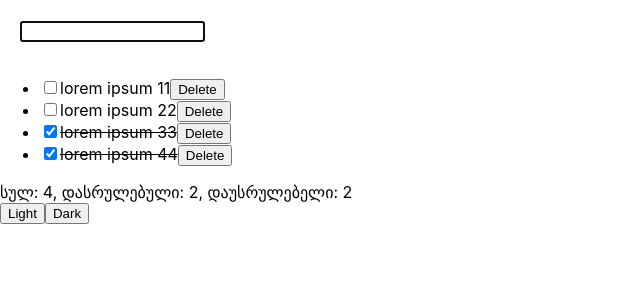
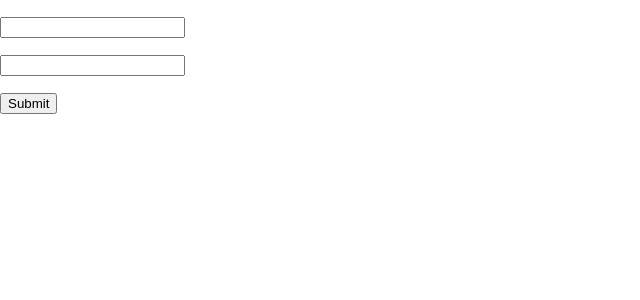
Before and after one commit to bekasturua/React-GeoLab, a React (Create React App) app: page / in a window 1280 px wide. Shown: the top 300 px of the page, without its empty margins (0-640 px from the left). Built offline with nearby package versions, Linux system fonts and the light colour scheme.

Commit message:
finished 4 lecture

```diff
--- a/src/App.js
+++ b/src/App.js
@@ -1,16 +1,18 @@
 import { useState } from "react";
 import "./App.css";
 import ThemeContext from "./TodoApp/Compomemts/Context/ThremeContext";
+import UserContext from "./TodoApp/Compomemts/Context/userContext";
 import TodoApp from "./TodoApp/TodoApp";
-
-
 
 function App() {
   const [theme, setTheme] = useState("dark");
+  const [user, setUser] = useState(null);
 
   return (
     <ThemeContext.Provider value={{ theme, setTheme }}>
-      <TodoApp />
+      <UserContext.Provider value={{ user, setUser }}>
+        <TodoApp />
+      </UserContext.Provider>
     </ThemeContext.Provider>
   );
 }
--- a/src/TodoApp/Auth.js
+++ b/src/TodoApp/Auth.js
@@ -1,15 +1,26 @@
 import { useState } from "react";
+import UserContext from "./Compomemts/Context/userContext";
+import { useContext } from "react";
 
 export default function Auth() {
   const [username, setusername] = useState("");
   const [password, setPassword] = useState("");
+  const userContext = useContext(UserContext);
 
   function onSubmit(e) {
     e.preventDefault();
 
-    fetch("/").then((Response) => {
+    // fetch("example.com/login").then((Response) => {
 
-    });
+    // });
+
+    if (username === "test" && password === "test") {
+      userContext.setUser({
+        username: "test",
+        name: "Beka",
+        email: " testexample.com",
+      });
+    }
   }
 
   return (
@@ -28,6 +39,7 @@ export default function Auth() {
           onChange={(e) => setPassword(e.target.value)}
         />
       </p>
+      <button type="submit">Submit</button>
     </form>
   );
 }
--- a/src/TodoApp/Compomemts/Context/userContext.js
+++ b/src/TodoApp/Compomemts/Context/userContext.js
@@ -1,7 +1,7 @@
 import { createContext } from "react";
 
 const UserContext = createContext({
-  user: {},
+  user: null,
   setUser: () => {},
 });
 
--- a/src/TodoApp/TodoApp.js
+++ b/src/TodoApp/TodoApp.js
@@ -1,7 +1,8 @@
 import classNames from "classnames";
-import { useEffect, useRef, useState } from "react";
+import { useContext, useEffect, useRef, useState } from "react";
+import UserContext from "./Compomemts/Context/userContext";
 import SelectTheme from "./Compomemts/SelectTheme";
-
+import Auth from "./Auth";
 const ITEMS = [
   {
     id: 1,
@@ -29,9 +30,12 @@ function TodoApp() {
   const [todos, setTodos] = useState(ITEMS);
   const [value, setValue] = useState("");
   const inputRef = useRef();
+  const userContext = useContext(UserContext);
 
   useEffect(() => {
-    inputRef.current.focus();
+    if (inputRef.current) {
+      inputRef.current.focus();
+    }
   }, []);
 
   function onItemChange(clickedItem) {
@@ -67,6 +71,10 @@ function TodoApp() {
   const totalItem = todos.length;
   const itemsCompleted = todos.filter((item) => item.completed).length;
   const itemsNotCompleted = todos.filter((item) => !item.completed).length;
+
+  if (!userContext.user) {
+    return <Auth />;
+  }
 
   return (
     <div>
```
